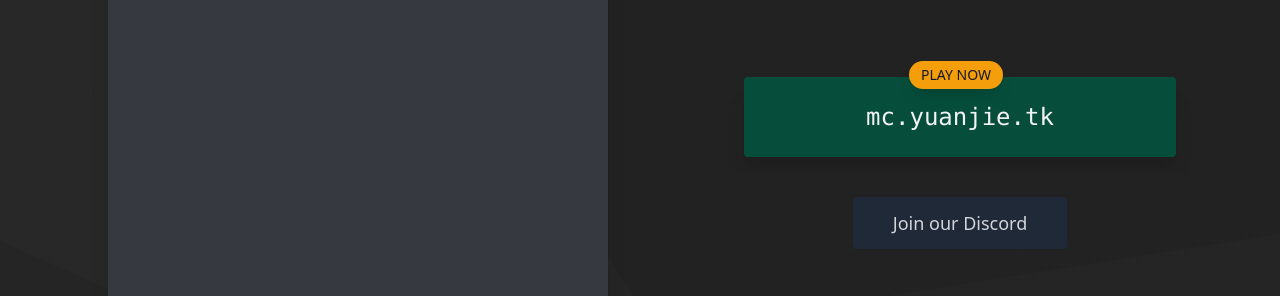
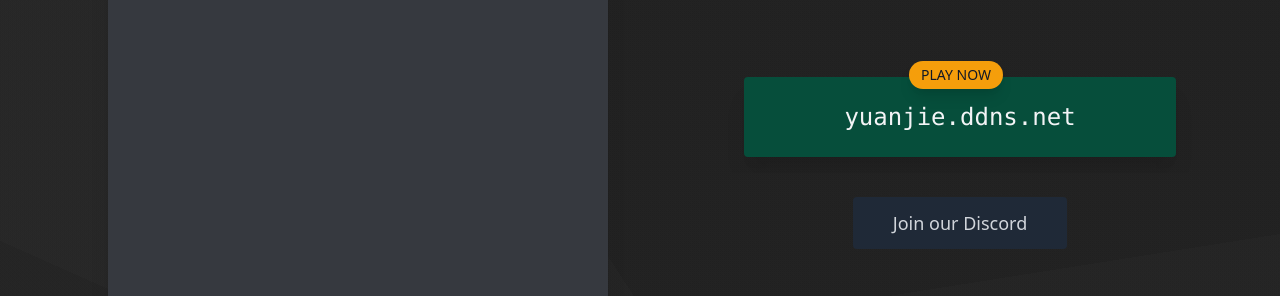
Before and after one commit to Yuan-Jie-Minecraft-Server/website, a Jekyll site: the page built from docs/index.md, in a window 1280 px wide. Shown: the part 419-715 px from the top of the page. Built offline with Jekyll 4.4.1, drawn with Linux system fonts in a browser that asks for light colours; a script that is not in the unit is left out; comment, search, counter and statistics services are not loaded.

Commit message:
Update _config.yml

```diff
--- a/docs/_config.yml
+++ b/docs/_config.yml
@@ -13,7 +13,7 @@ showinSearchEngines: true
 # Set basic server info
 serverName: Yuan Jie Mc
 serverDescription: A Minecraft server where we have lots of fun!
-serverIP: mc.yuanjie.tk
+serverIP: yuanjie.ddns.net
 useBedrockForOnlineStatus: false
 
 
```
